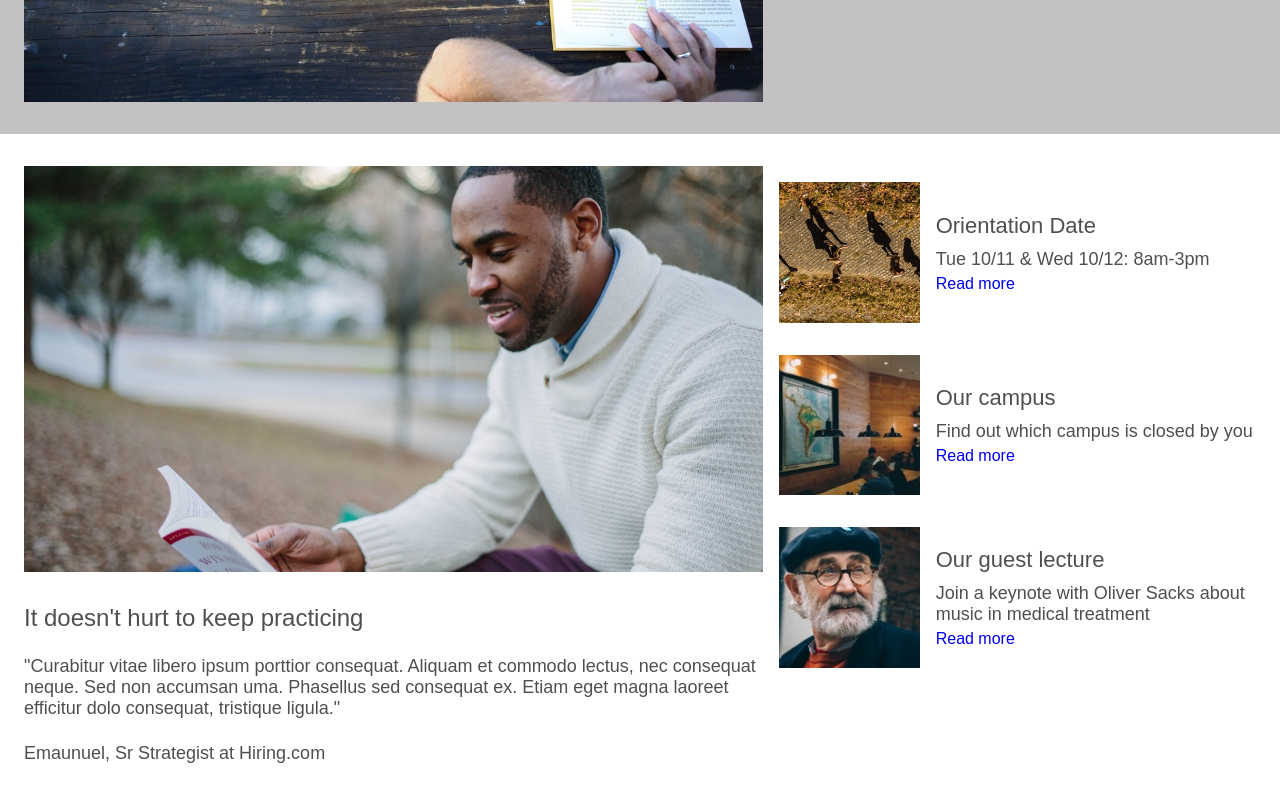
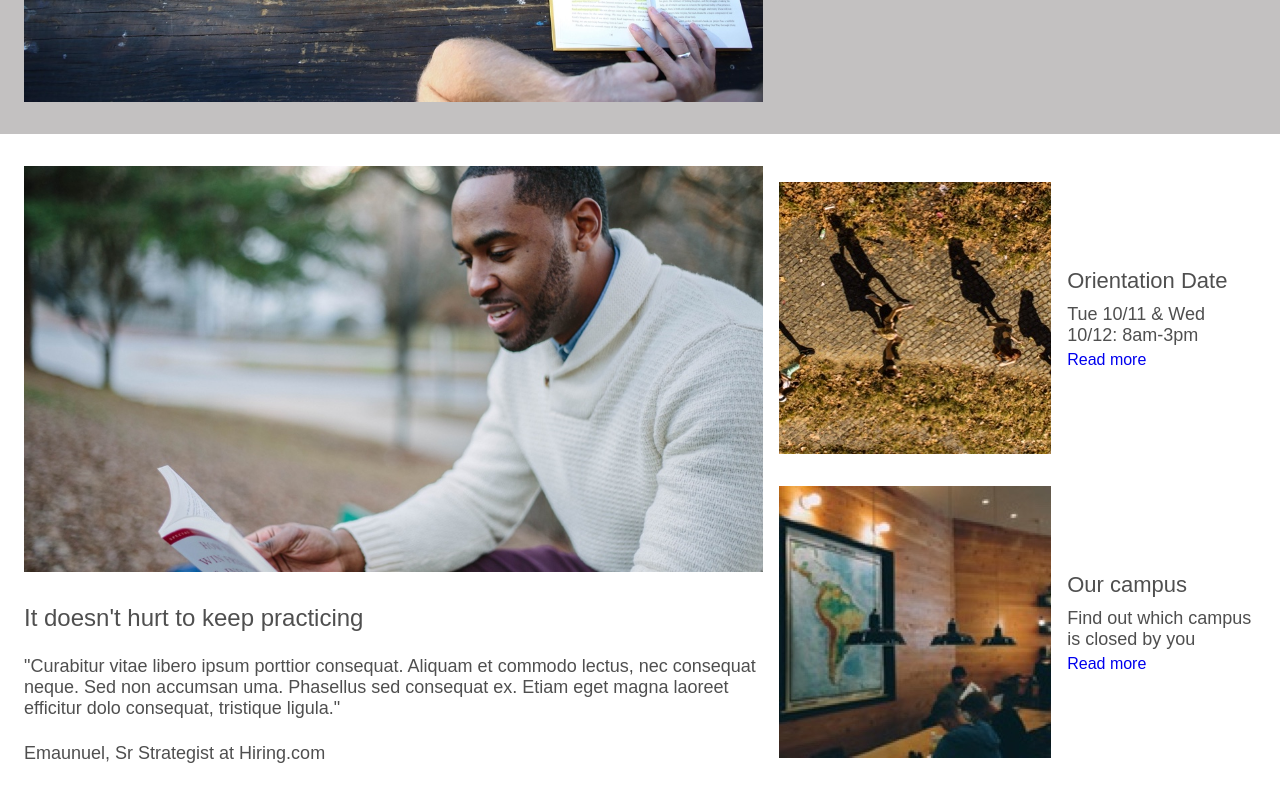
Before and after one commit to terencebc92/webassessment, a plain HTML site: page index.html in a window 1280 px wide. Shown: the part 540-1328 px from the top of the page. Drawn offline with Linux system fonts and the light colour scheme.

Commit message:
update information panel

```diff
--- a/index.html
+++ b/index.html
@@ -61,7 +61,7 @@
         <h5 class="signature">Emaunuel, Sr Strategist at Hiring.com</h5>
       </div>
       <!-- Information panel sub-section -->
-      <div class="f-col">
+      <div class="f-col" id="infoPanel">
         <div class="f-row informationPanelItem">
           <img
             class="desktop"
--- a/style.css
+++ b/style.css
@@ -126,7 +126,7 @@ nav a {
 
 .informationSection {
   padding: 32px 24px;
-  align-items: flex-start;
+  justify-content: space-between;
 }
 
 .informationCol {
@@ -143,15 +143,23 @@ nav a {
 
 /* Information panel sub-section */
 
+#infoPanel {
+  align-items: flex-end;
+}
+
+.informationPanelItem {
+  width: 100%;
+}
+
 .informationPanelItem img {
-  width: 35%;
+  flex-basis: 35%;
   height: auto;
   padding: 16px;
 }
 
 .panelItemText {
   justify-content: center;
-  width: 65%;
+  margin-right: auto;
 }
 
 .panelItemText > h5 {
```
